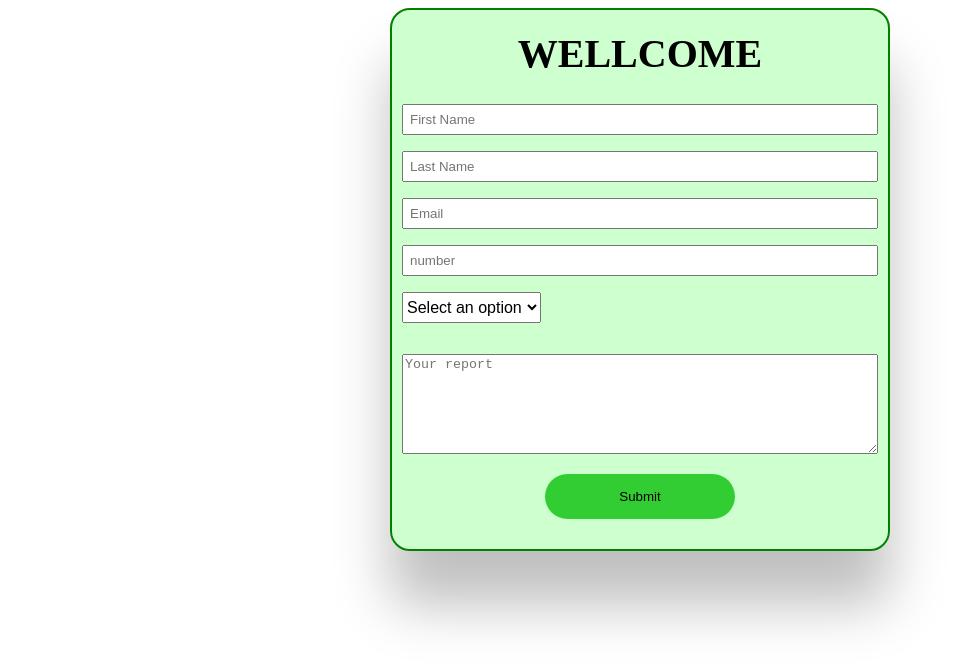
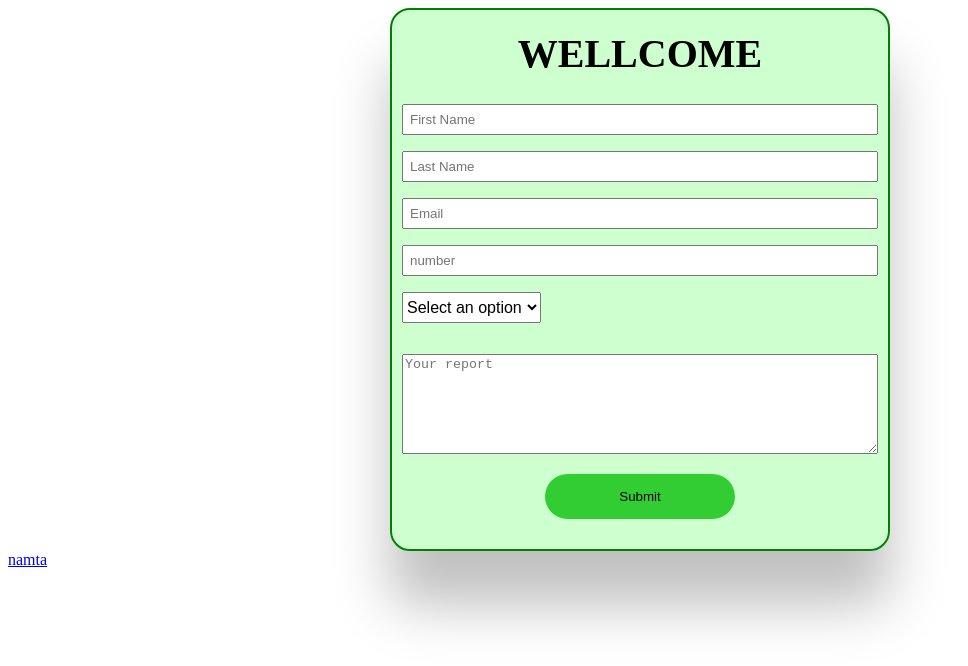
Before and after one commit to siam2002xyz/form-and-nmta, a plain HTML site: page index.html in a window 1280 px wide. Shown: the whole page, without its empty margins (0-968 px from the left). Drawn offline with Linux system fonts and the light colour scheme.

Commit message:
link add

```diff
--- a/index.html
+++ b/index.html
@@ -80,6 +80,7 @@
         <button class="button">Submit</button>
 
     </form>
+    <a href="namta/namta.html">namta</a>
 
     <script src="script.js"></script>
   </body>
```
